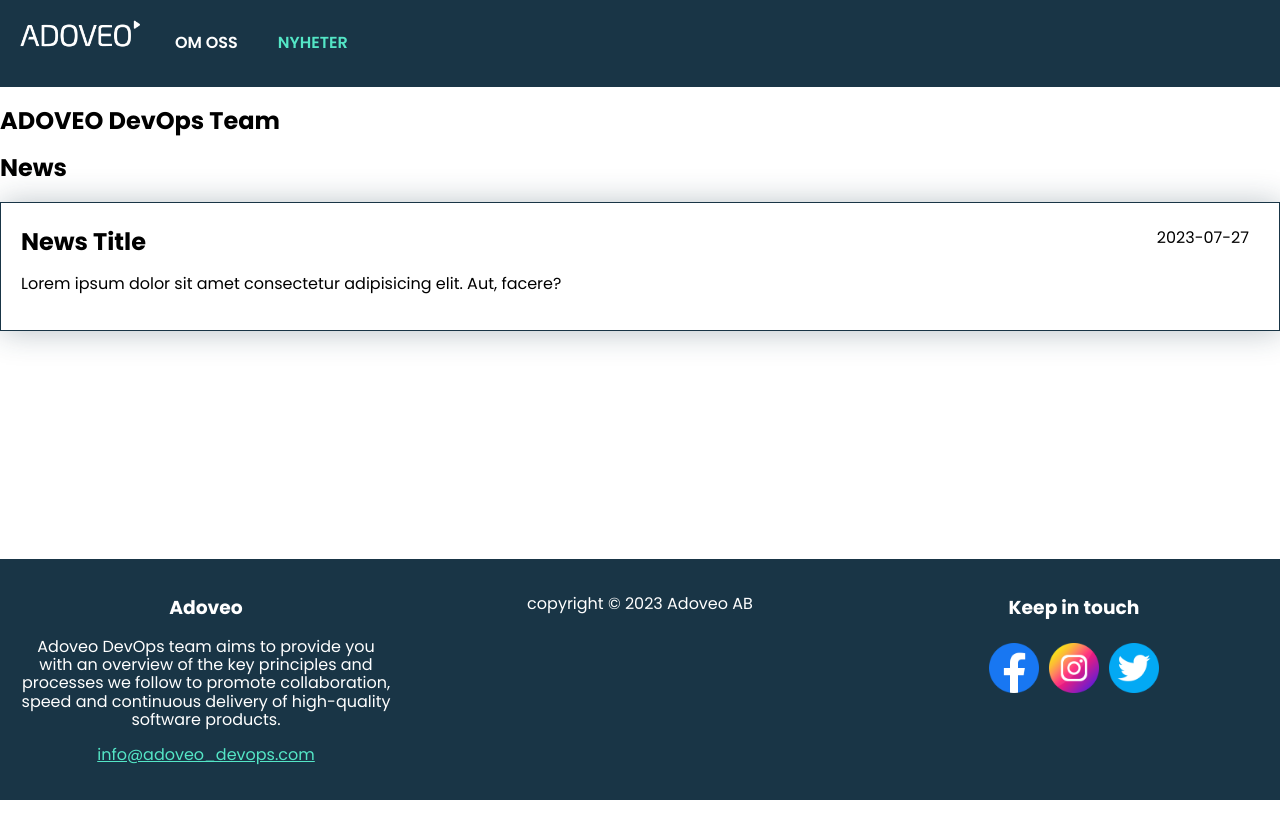
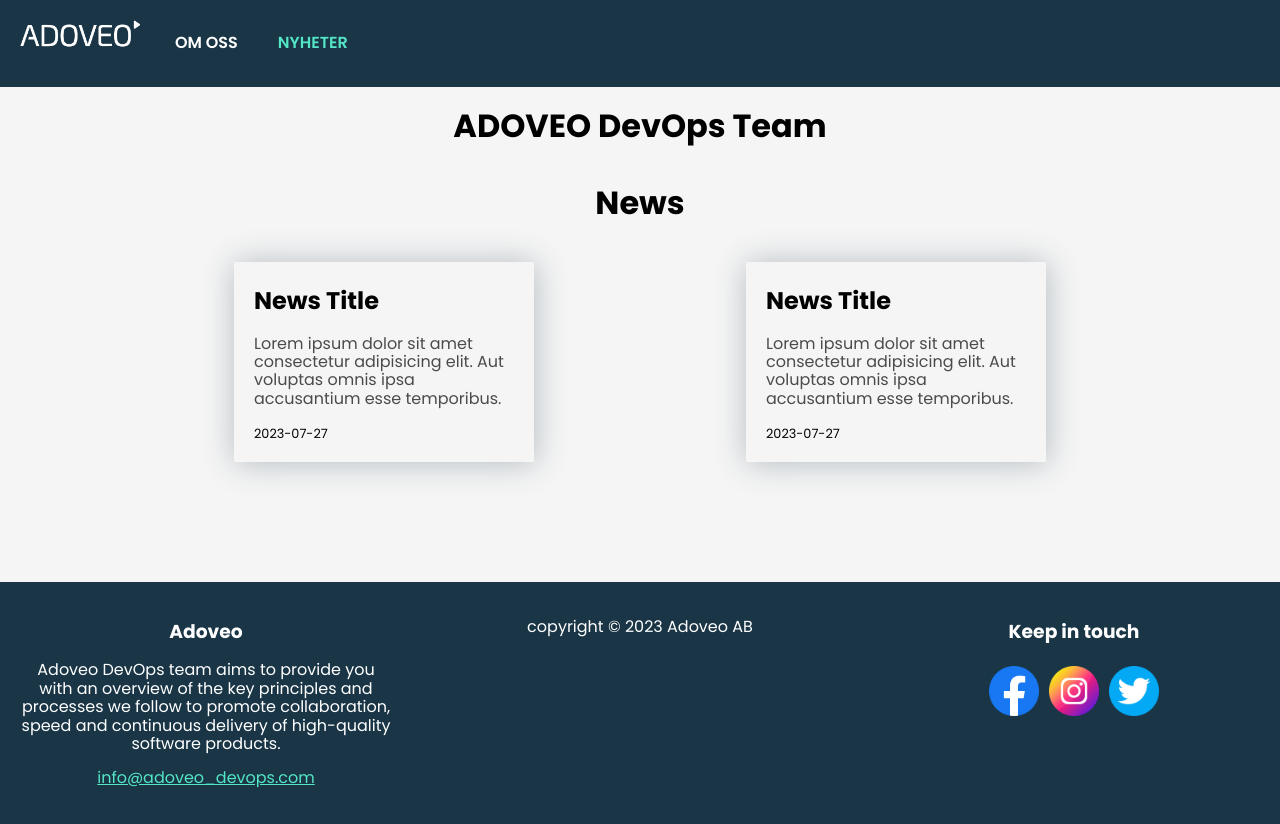
Before and after one commit to JamJarLid/devops-project, a React (Vite) app: page /nyheter in a window 1280 px wide. Before the commit the page ends 800 px from the top, so only its background shows below. Built offline with nearby package versions, Linux system fonts and the light colour scheme.

Commit message:
Style change, adapt TFT style news feed

```diff
--- a/src/AboutUs.jsx
+++ b/src/AboutUs.jsx
@@ -5,8 +5,8 @@ export default function AboutUs() {
 
   return (
     <>
-      <h2 class="team-title">ADOVEO DevOps Team</h2>
-      <h2 class="team-title">Möt teamet</h2>
+      <h1 class="team-title">ADOVEO DevOps Team</h1>
+      <h1 class="team-title">Möt teamet</h1>
       <div class="profile-list">
         <div class="profile-1">
           <img src="images/profile picture.png"></img>
--- a/src/News.jsx
+++ b/src/News.jsx
@@ -5,18 +5,25 @@ export default function News() {
 
   return (
     <>
-      <h2>ADOVEO DevOps Team</h2>
-      <h2>News</h2>
+      <h1 class="news-title">ADOVEO DevOps Team</h1>
+      <h1 class="news-title">News</h1>
       <div class="news-feed">
         <div class="news-article">
           <h2>News Title</h2>
-          <div class="news-date">
-            <p>2023-07-27</p>
-          </div>
           <p class="news-ingress">
-            Lorem ipsum dolor sit amet consectetur adipisicing elit. Aut,
-            facere?
+            Lorem ipsum dolor sit amet consectetur adipisicing elit. Aut
+            voluptas omnis ipsa accusantium esse temporibus.
           </p>
+          <small>2023-07-27</small>
+        </div>
+
+        <div class="news-article">
+          <h2>News Title</h2>
+          <p class="news-ingress">
+            Lorem ipsum dolor sit amet consectetur adipisicing elit. Aut
+            voluptas omnis ipsa accusantium esse temporibus.
+          </p>
+          <small>2023-07-27</small>
         </div>
       </div>
     </>
--- a/src/css/about-us.css
+++ b/src/css/about-us.css
@@ -9,12 +9,13 @@
 }
 .profile-1 {
   padding: 30px;
+  background-color: whitesmoke;
   box-shadow: 1px 1px 30px rgba(0, 0, 0, 0.1);
   margin-bottom: 20px;
   margin-left: auto;
   margin-right: auto;
   text-align: center;
-  width: 100%;
+  width: 90%;
 }
 
 .profile-1 img {
@@ -30,9 +31,6 @@
   margin-top: 10px;
 }
 
-.profile-1 p {
-}
-
 .profile-2 {
   padding: 30px;
   box-shadow: 1px 1px 30px rgba(0, 0, 0, 0.1);
@@ -40,7 +38,7 @@
   margin-left: auto;
   margin-right: auto;
   text-align: center;
-  width: 100%;
+  width: 90%;
   background-color: #193546;
   color: white;
 }
@@ -57,8 +55,6 @@
 
 .profile-2 h3 {
   margin-top: 10px;
-}
-.profile-2 p {
 }
 
 @media (min-width: 768px) {
--- a/src/css/news.css
+++ b/src/css/news.css
@@ -1,13 +1,22 @@
 .news-feed {
+  margin: 0 auto;
+  position: relative;
+  margin-bottom: 100px;
+}
 
+.news-title {
+  text-align: center;
+  margin-bottom: 40px;
 }
 
 .news-article {
-  position: relative;
   padding: 20px;
-  border: 1px solid rgba(25, 53, 70, 1);
+  background-color: whitesmoke;
   box-shadow: 1px 1px 30px rgba(25, 53, 70, 0.3);
-  width: 100%;
+  margin-bottom: 20px;
+  margin-left: auto;
+  margin-right: auto;
+  width: 90%;
 }
 
 .news-article h2 {
@@ -15,11 +24,27 @@
 }
 
 .news-ingress {
-
+  color: rgb(75, 75, 75);
 }
 
-.news-date {
-  position: absolute;
-  top: 10px;
-  right: 30px;
+@media (min-width: 768px) {
+  .news-feed{
+    display: flex;
+    flex-wrap: wrap;
+    justify-content: space-between;
+    max-width: 1024px;
+    padding: auto;
+    margin-left: auto;
+    margin-right: auto;
+  }
+
+  .news-article {
+    width: 300px;
+  }
 }
+
+@media (min-width: 1336px){
+  .news-article {
+    width: 320px;
+  }
+}
--- a/src/css/style.css
+++ b/src/css/style.css
@@ -5,7 +5,6 @@
 @import 'header.css';
 @import 'footer.css';
 @import 'about-us.css';
-
 @import 'news.css';
 
 * {
@@ -15,6 +14,7 @@
 body {
   font-family: 'Poppins';
   font-size: 16px;
+  background-color: whitesmoke;
 }
 
 main {
```
